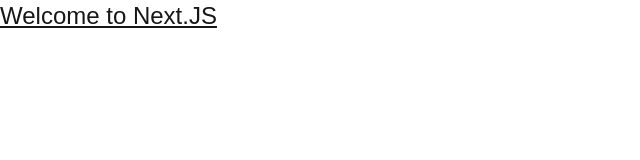
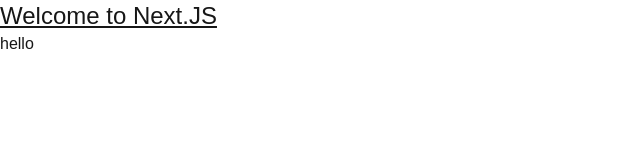
Before and after one commit to oshada-rashmika/nextjs, a Next.js app: page / in a window 1280 px wide. Shown: the top 160 px of the page, without its empty margins (0-640 px from the left). Built offline with nearby package versions, Linux system fonts and the light colour scheme.

Commit message:
nextjs nested routings

```diff
--- /dev/null
+++ b/app/about/page.tsx
@@ -0,0 +1,7 @@
+const About = () => {
+  return (
+    <div>About</div>
+  )
+}
+
+export default About
--- /dev/null
+++ b/app/dashboard/analytics/page.tsx
@@ -0,0 +1,7 @@
+const Analytics = () => {
+  return (
+    <div>Analytics</div>
+  )
+}
+
+export default Analytics
--- /dev/null
+++ b/app/dashboard/users/page.tsx
@@ -0,0 +1,7 @@
+const Users = () => {
+  return (
+    <div>Users</div>
+  )
+}
+
+export default Users
--- a/app/page.tsx
+++ b/app/page.tsx
@@ -1,7 +1,12 @@
+import Hello from "@/components/hello";
+
 const Home = () => {
 
   return (
-    <div className="text-2xl underline">Welcome to Next.JS</div>
+    <main>
+      <div className="text-2xl underline">Welcome to Next.JS</div>
+      <Hello />
+    </main>
   )
 }
 
--- /dev/null
+++ b/components/hello.tsx
@@ -0,0 +1,10 @@
+'use client'
+
+const Hello = () => {
+    console.log('hello');
+  return (
+    <div>hello</div>
+  );
+}
+
+export default Hello
```
